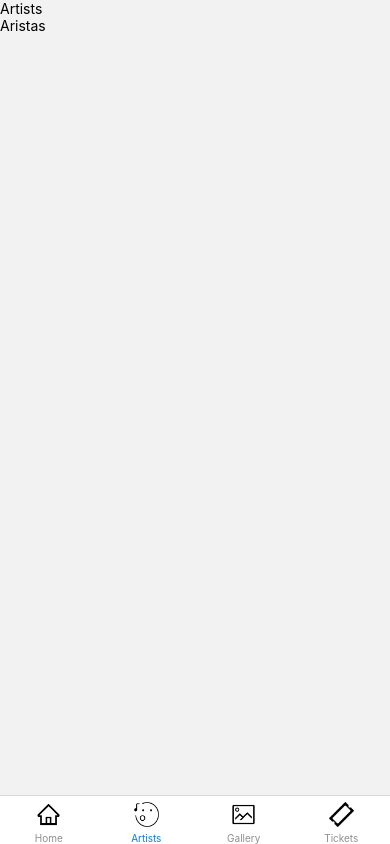
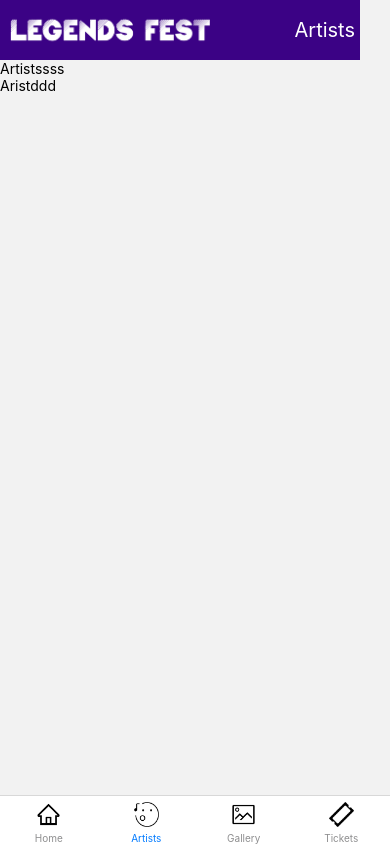
Before and after one commit to juancamiloed1227/ReactNativeAppWeb, a React Native app in the folder proyectoFinal/: screen /Artists in a window 390 px wide. Built offline with nearby package versions, Linux system fonts and the light colour scheme.

Commit message:
Head solo con el color y el logo, sin gradiente

```diff
--- a/proyectoFinal/App.js
+++ b/proyectoFinal/App.js
@@ -15,19 +15,58 @@ import Tickets from "./src/screens/Tickets";
 export default function App() {
   return (
     <NavigationContainer>
-      <Tab.Navigator screenOptions={{headerShown:false}} barStyle={{ paddingBottom: 15 }, { paddingTop: 15 }}>
-        <Tab.Screen name="Home" component={Home} options={{
-                    tabBarIcon: () => (<Image source={require('./src/images/icons/home.png')} style={{width: 25, height: 25}} />)
-                }}/>
-        <Tab.Screen name="Artists" component={Artists} options={{
-                    tabBarIcon: () => (<Image source={require('./src/images/icons/artists.png')} style={{width: 25, height: 25}} />)
-                }}/>
-        <Tab.Screen name="Gallery" component={Gallery} options={{
-                    tabBarIcon: () => (<Image source={require('./src/images/icons/gallery.png')} style={{width: 25, height: 25}} />)
-                }}/>
-        <Tab.Screen name="Tickets" component={Tickets} options={{
-                    tabBarIcon: () => (<Image source={require('./src/images/icons/tickets.png')} style={{width: 25, height: 25}} />)
-                }}/>
+      <Tab.Navigator
+        screenOptions={{ headerShown: false }}
+        barStyle={({ paddingBottom: 15 }, { paddingTop: 15 })}
+      >
+        <Tab.Screen
+          name="Home"
+          component={Home}
+          options={{
+            tabBarIcon: () => (
+              <Image
+                source={require("./src/images/icons/home.png")}
+                style={{ width: 25, height: 25 }}
+              />
+            ),
+          }}
+        />
+        <Tab.Screen
+          name="Artists"
+          component={Artists}
+          options={{
+            tabBarIcon: () => (
+              <Image
+                source={require("./src/images/icons/artists.png")}
+                style={{ width: 25, height: 25 }}
+              />
+            ),
+          }}
+        />
+        <Tab.Screen
+          name="Gallery"
+          component={Gallery}
+          options={{
+            tabBarIcon: () => (
+              <Image
+                source={require("./src/images/icons/gallery.png")}
+                style={{ width: 25, height: 25 }}
+              />
+            ),
+          }}
+        />
+        <Tab.Screen
+          name="Tickets"
+          component={Tickets}
+          options={{
+            tabBarIcon: () => (
+              <Image
+                source={require("./src/images/icons/tickets.png")}
+                style={{ width: 25, height: 25 }}
+              />
+            ),
+          }}
+        />
       </Tab.Navigator>
     </NavigationContainer>
   );
--- a/proyectoFinal/package.json
+++ b/proyectoFinal/package.json
@@ -17,6 +17,7 @@
     "react": "17.0.2",
     "react-dom": "17.0.2",
     "react-native": "0.68.2",
+    "react-native-linear-gradient": "^2.5.6",
     "react-native-safe-area-context": "4.2.4",
     "react-native-screens": "~3.11.1",
     "react-native-web": "0.17.7"
--- a/proyectoFinal/src/screens/Artists.js
+++ b/proyectoFinal/src/screens/Artists.js
@@ -1,11 +1,56 @@
 import React from "react";
-import { StyleSheet, Text, View } from "react-native";
+import { ImageBackground, StyleSheet, Text, View } from "react-native";
+import { VERTICAL } from "react-native/Libraries/Components/ScrollView/ScrollViewContext";
+import LinearGradient from "react-native-linear-gradient";
+
+const image = require("../images/title/title.png");
 
 export default function Artists() {
   return (
     <View>
-      <Text>Artists</Text>
-      <Text>Aristas</Text>
+      <View style={styles.header}>
+        <View style={styles.title}>
+          <ImageBackground
+            resizeMode="contain"
+            source={image}
+            style={styles.title}
+          ></ImageBackground>
+        </View>
+        <Text style={styles.tituloT}>Artists</Text>
+      </View>
+      <View>
+        <Text>Artistssss</Text>
+        <Text>Aristddd</Text>
+      </View>
     </View>
   );
 }
+
+const styles = StyleSheet.create({
+  header: {
+    width: 360,
+    height: 60,
+    backgroundColor: "rgb(59, 2, 133)",
+    display: "flex",
+    flexDirection: "row",
+    alignItems: "center",
+    justifyContent: "space-between",
+  },
+
+  separadorH: {
+    width: 0.1,
+  },
+
+  tituloT: {
+    color: "white",
+    fontSize: 20,
+    marginRight: 5,
+  },
+
+  title: {
+    height: 60,
+    width: 200,
+    marginLeft: 5,
+    padding: 0,
+  },
+});
```
Also changed, not shown: proyectoFinal/src/images/title/title.png (added), 1 other file (tests, documents, lock files or other folders).
